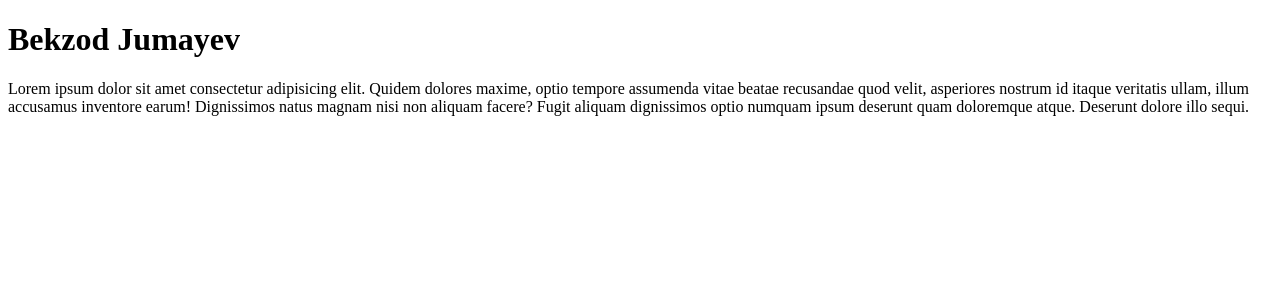
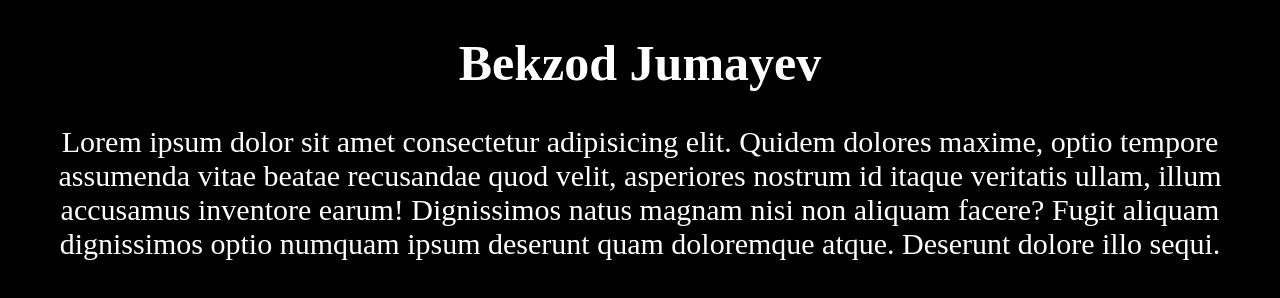
Before and after one commit to Bekzod77777/n102_test, a plain HTML site: page index.html in a window 1280 px wide. Drawn offline with Linux system fonts and the light colour scheme.

Commit message:
css qo'shildi

```diff
--- /dev/null
+++ b/css/main.css
@@ -0,0 +1,15 @@
+body {
+    background-color: black;
+}
+
+h1 {
+    text-align: center;
+    color: white;
+    font-size: 50px;
+}
+
+p {
+    text-align: center;
+    color: white;
+    font-size: 30px;
+}
--- a/index.html
+++ b/index.html
@@ -4,6 +4,7 @@
     <meta charset="UTF-8">
     <meta http-equiv="X-UA-Compatible" content="IE=edge">
     <meta name="viewport" content="width=device-width, initial-scale=1.0">
+    <link rel="stylesheet" href="./css/main.css">
     <title>LESSON 11</title>
 </head>
 <body>
```
